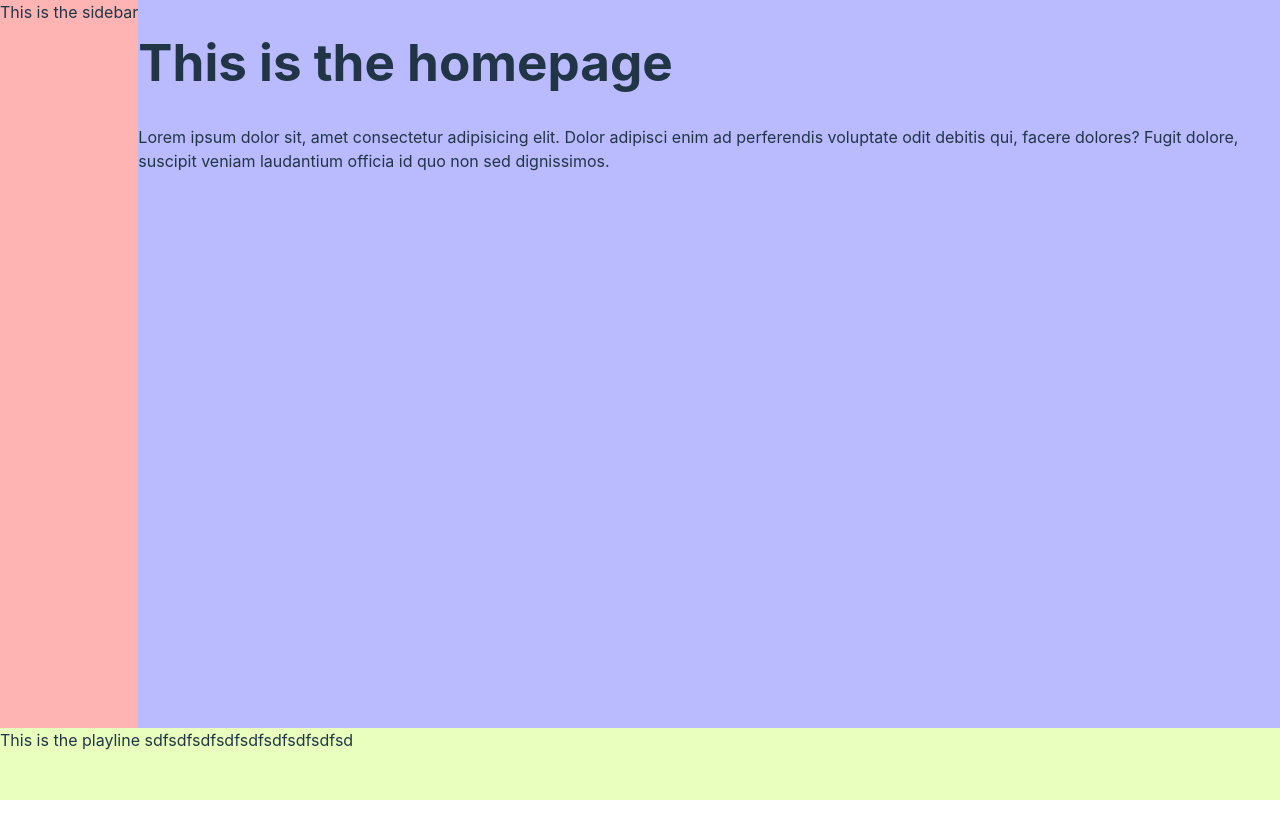
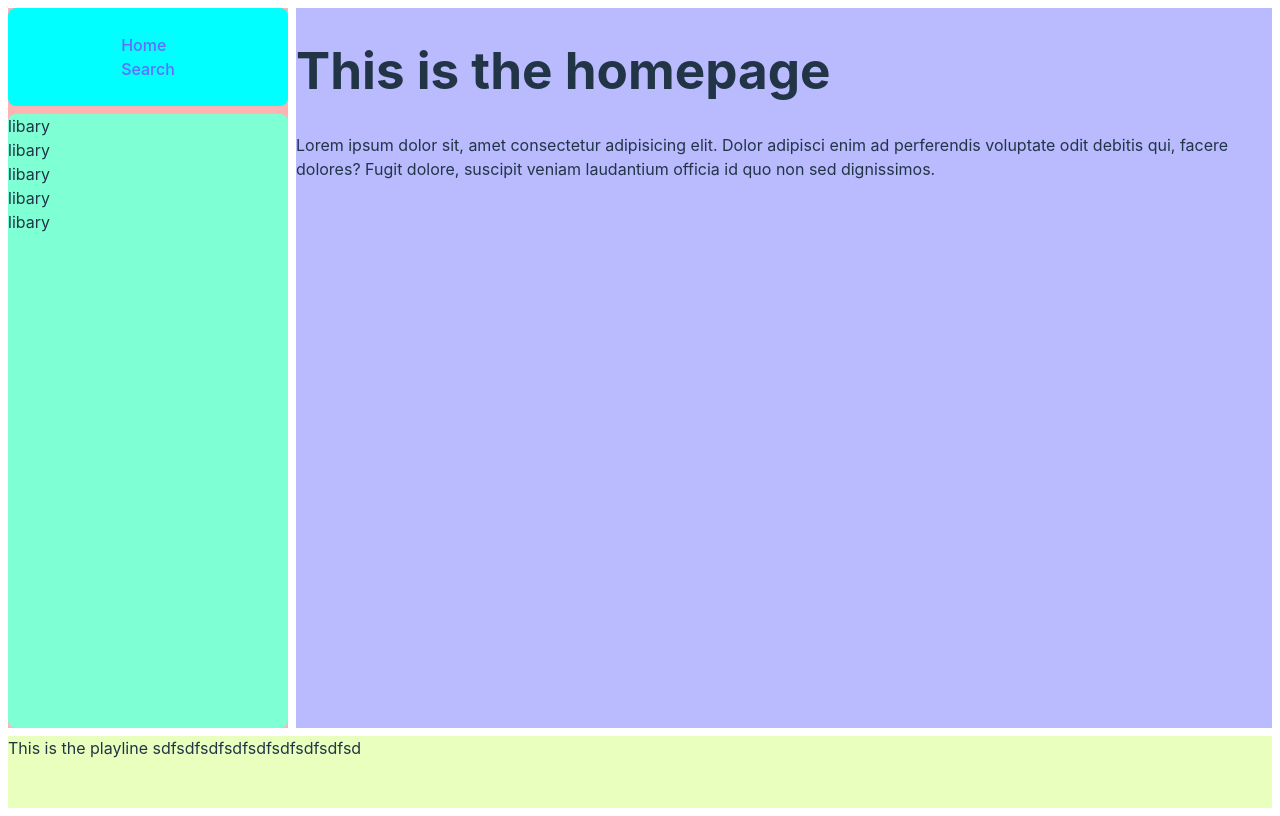
Before and after one commit to Doreden/spotify-web, a React (Vite) app: page /#/ in a window 1280 px wide. Built offline with nearby package versions, Linux system fonts and the light colour scheme.

Commit message:
Cmps folders, components added, css added

```diff
--- a/src/assets/css/style.css
+++ b/src/assets/css/style.css
@@ -1,30 +1,3 @@
-.main-app {
-  display: grid;
-  min-height: 100vh;
-  grid-template-columns: auto 1fr;
-  grid-template-rows: auto 72px;
-}
-
-.homepage {
-  grid-column: 2/3;
-  grid-row: 1/2;
-  background-color: rgb(186, 186, 255);
-}
-
-.sidebar {
-  grid-column: 1/2;
-  grid-row: 1/2;
-  height: 100%;
-  background-color: rgb(255, 180, 180);
-}
-
-.playline {
-  grid-column: 1/-1;
-  grid-row: 2/-1;
-  height: 72px;
-  background-color: rgb(233, 255, 190);
-}
-
 :root {
   font-family: Inter, system-ui, Avenir, Helvetica, Arial, sans-serif;
   line-height: 1.5;
@@ -92,5 +65,66 @@ button:focus-visible {
     background-color: #f9f9f9;
   }
 }
+ul {
+  list-style-type: none;
+  padding: 0px;
+  margin: 0px;
+}
+
+.main-app {
+  display: grid;
+  min-height: 100vh;
+  grid-template-columns: auto 1fr;
+  grid-template-rows: auto 72px;
+  gap: 0.5rem;
+  padding: 8px;
+}
+
+.homepage {
+  grid-column: 2/3;
+  grid-row: 1/2;
+  background-color: rgb(186, 186, 255);
+}
+
+.sidebar {
+  width: 280px;
+  grid-column: 1/2;
+  grid-row: 1/2;
+  height: 100%;
+  background-color: rgb(255, 180, 180);
+  display: flex;
+  flex-direction: column;
+  gap: 8px;
+}
+.sidebar .navigation {
+  background-color: aqua;
+  width: 256px;
+  height: 96px;
+  padding-top: 8px;
+  padding-bottom: 8px;
+  padding-left: 12px;
+  padding-right: 12px;
+  border-radius: 8px;
+  display: flex;
+  flex-direction: column;
+  justify-content: center;
+  align-items: center;
+}
+.sidebar .sidebar-libary {
+  background-color: aquamarine;
+  height: 100%;
+  border-radius: 8px;
+}
+.sidebar .nav-button {
+  font-size: 1rem;
+  font-weight: 700;
+}
+
+.playline {
+  grid-column: 1/-1;
+  grid-row: 2/-1;
+  height: 72px;
+  background-color: rgb(233, 255, 190);
+}
 
 /*# sourceMappingURL=style.css.map */
--- a/src/assets/scss/_base.scss
+++ b/src/assets/scss/_base.scss
@@ -62,3 +62,11 @@
       background-color: #f9f9f9;
     }
   }
+
+  ul {
+    list-style-type: none;
+    padding: 0px;
+    margin: 0px;
+  }
+
+  // ToAsk : Why it only works outside the :root?
--- a/src/assets/scss/_layout.scss
+++ b/src/assets/scss/_layout.scss
@@ -3,4 +3,6 @@
     min-height: 100vh;
     grid-template-columns: auto 1fr;
     grid-template-rows: auto 72px;
+    gap: 0.5rem;
+padding: 8px;
 }
--- a/src/assets/scss/_sidebar.scss
+++ b/src/assets/scss/_sidebar.scss
@@ -1,6 +1,46 @@
 .sidebar {
+    width: 280px;
     grid-column: 1 / 2;
     grid-row: 1 / 2;
     height: 100%;
     background-color: rgb(255, 180, 180);
+
+    display: flex;
+    flex-direction: column;
+    gap: 8px;
+
+    & .navigation{
+        background-color: aqua;
+        width: 256px;
+        height: 96px;
+        padding-top: 8px;
+        padding-bottom: 8px;
+        padding-left: 12px;
+        padding-right: 12px;
+
+        border-radius: 8px;
+
+        display: flex;
+        flex-direction: column;
+        justify-content: center;
+        align-items: center;
+    }
+
+    & .sidebar-libary {
+        background-color: aquamarine;
+
+        height: 100%;
+
+        border-radius: 8px;
+
+    }
+
+    & .nav-buttons{
+
+    }
+
+    & .nav-button{
+        font-size: 1rem;
+        font-weight: 700;
+    }
 }
--- a/src/assets/scss/style.scss
+++ b/src/assets/scss/style.scss
@@ -1,5 +1,5 @@
+@import 'base';
 @import 'layout';
 @import 'homepage';
 @import 'sidebar';
 @import 'playline';
-@import 'base';
--- a/src/cmps/Sidebar.jsx
+++ b/src/cmps/Sidebar.jsx
@@ -1,10 +1,13 @@
+import { Navigation } from "./sidebar/Navigation"
+import { SidebarLibary } from "./sidebar/SidebarLibary"
 export function Sidebar() {
 
 
     return(
         <>
             <div className="sidebar">
-                This is the sidebar
+                <Navigation/>
+                <SidebarLibary/>
             </div>
         </>
     )
--- /dev/null
+++ b/src/cmps/sidebar/Navigation.jsx
@@ -0,0 +1,18 @@
+
+
+export function Navigation(){
+    return (
+        <>
+            <div className="navigation">
+                <ul className="nav-buttons">
+                    <li className="nav-button">
+                        <a>Home</a>
+                    </li>
+                    <li className="nav-button">
+                        <a>Search</a>
+                    </li>
+                </ul>
+            </div>
+        </>
+    )
+}
--- /dev/null
+++ b/src/cmps/sidebar/SidebarLibary.jsx
@@ -0,0 +1,15 @@
+
+
+export function SidebarLibary(){
+    return (
+        <>
+            <div className="sidebar-libary">
+                <div>libary</div>
+                <div>libary</div>
+                <div>libary</div>
+                <div>libary</div>
+                <div>libary</div>
+            </div>
+        </>
+    )
+}
```
Also changed, not shown: src/cmps/search/Browse.jsx (renamed from src/cmps/Browse.jsx), src/cmps/search/SearchResults.jsx (renamed from src/cmps/SearchResults.jsx), 1 other file (tests, documents, lock files or other folders).
